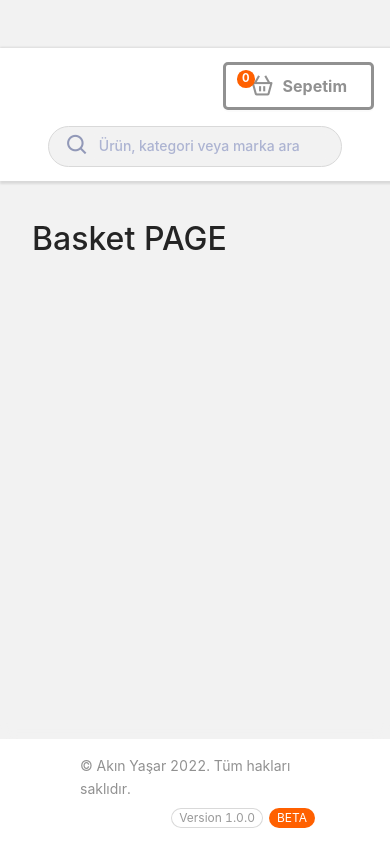
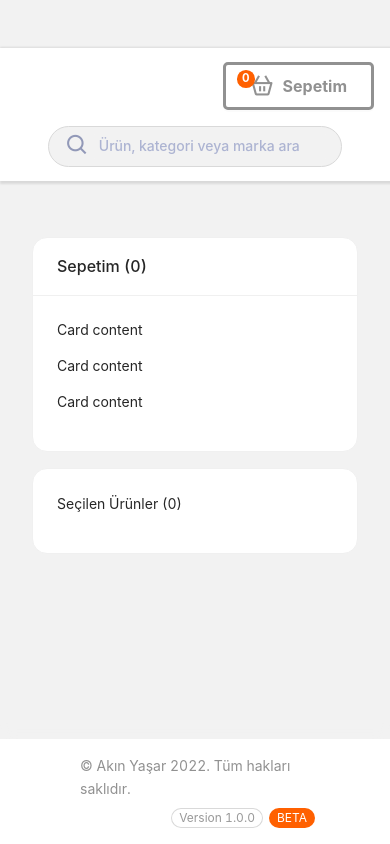
Before and after one commit to akinyasar/mini-basket-app, a Vue app: page /basket in a window 390 px wide. Built offline with nearby package versions, Linux system fonts and the light colour scheme; what vue-sweetalert2 would draw is missing.

Commit message:
:rocket: Basket View layout created and media queries done.

```diff
--- /dev/null
+++ b/src/components/basket/BasketOrderMenu.vue
@@ -0,0 +1,9 @@
+<template>
+    <p>Seçilen Ürünler (0)</p>
+</template>
+
+<script setup>
+import { ref, reactive, inject, computed, onMounted } from "vue";
+</script>
+
+<style scoped lang="scss"></style>
--- /dev/null
+++ b/src/components/basket/BasketProductCard.vue
@@ -0,0 +1,12 @@
+<template>
+    <p>Card content</p>
+    <p>Card content</p>
+    <p>Card content</p>
+</template>
+
+<script setup>
+import { ref, reactive, inject, computed, onMounted } from "vue";
+</script>
+
+<style scoped lang="scss">
+</style>
--- a/src/views/BasketView.vue
+++ b/src/views/BasketView.vue
@@ -1,9 +1,101 @@
 <template>
-  <div class="about">
-    <h1>Basket PAGE</h1>
+  <div class="basket-view-container">
+    <a-row>
+      <a-col class="xs-order-1" :xs="24" :md="15" :lg="16" :xl="17" :xxl="18">
+        <a-card title="Sepetim (0)" class="basket-view-card-style">
+          <basket-product-card />
+        </a-card>
+      </a-col>
+      <a-col
+        class="basket-view-order-menu xs-order-2"
+        :xs="24"
+        :md="9"
+        :lg="8"
+        :xl="7"
+        :xxl="6"
+      >
+        <a-card class="basket-view-card-style">
+          <basket-order-menu />
+        </a-card>
+      </a-col>
+    </a-row>
   </div>
 </template>
 
-<style>
+<script setup>
+import { ref, reactive, inject, computed, onMounted } from "vue";
+import BasketProductCard from "@/components/basket/BasketProductCard.vue";
+import BasketOrderMenu from "@/components/basket/BasketOrderMenu.vue";
+</script>
 
+<style scoped lang="scss">
+.basket-view-container {
+  .basket-view-card-style {
+    width: 100%;
+    border-radius: 15px;
+  }
+}
 </style>
+
+<style lang="scss">
+@import "@/assets/styles/global.scss";
+
+////// Container and order menu media query //////
+
+@media only screen and (max-width: $sm) {
+  .basket-view-container {
+    padding: 1.5rem 0 0 0 !important;
+  }
+  .basket-view-order-menu {
+    padding-top: 1rem;
+  }
+}
+@media only screen and (min-width: $sm) and (max-width: $md) {
+  .basket-view-container {
+    padding: 2rem 0 0 0 !important;
+  }
+  .basket-view-order-menu {
+    padding-left: 1.7rem;
+  }
+}
+@media only screen and (min-width: $md) and (max-width: $lg) {
+  .basket-view-container {
+    padding: 2rem 5rem 0 5rem !important;
+  }
+  .basket-view-order-menu {
+    padding-left: 2rem;
+  }
+}
+@media only screen and (min-width: $lg) and (max-width: $xl) {
+  .basket-view-container {
+    padding: 2rem 8rem 0 8rem !important;
+  }
+  .basket-view-order-menu {
+    padding-left: 2.2rem;
+  }
+}
+@media only screen and (min-width: $xl) and (max-width: $xxl) {
+  .basket-view-container {
+    padding: 2rem 11rem 0 11rem !important;
+  }
+  .basket-view-order-menu {
+    padding-left: 2.5rem;
+  }
+}
+@media only screen and (min-width: $xxl) and (max-width: $xxxl) {
+  .basket-view-container {
+    padding: 2rem 15rem 0 15rem !important;
+  }
+  .basket-view-order-menu {
+    padding-left: 3rem;
+  }
+}
+@media only screen and (min-width: $xxxl) {
+  .basket-view-container {
+    padding: 2rem 17rem 0 5rem !important;
+  }
+  .basket-view-order-menu {
+    padding-left: 2.5rem;
+  }
+}
+</style>
```
